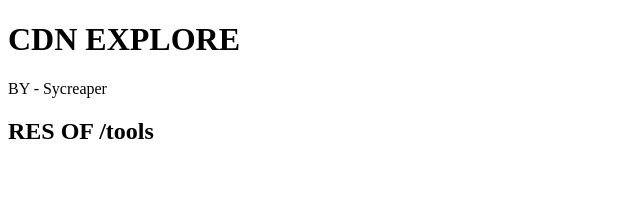
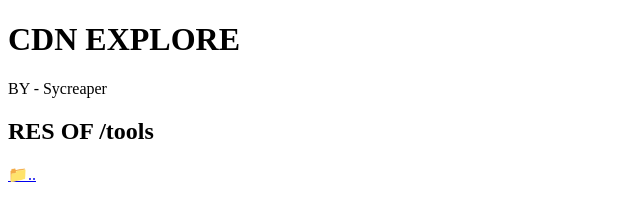
Before and after one commit to Sycreaper/cdn, a plain HTML site: page tools.html in a window 1280 px wide. Shown: the full height of the page, 0-640 px from the left. Drawn offline with Linux system fonts and the light colour scheme.

Commit message:
Update tools.html

```diff
--- a/tools.html
+++ b/tools.html
@@ -9,5 +9,6 @@
 <h1>CDN EXPLORE</h1>
 <little>BY - Sycreaper</little>
 <h2>RES OF /tools</h2>
+<a href="index">📁..</a>
 </body>
 </html>
```
